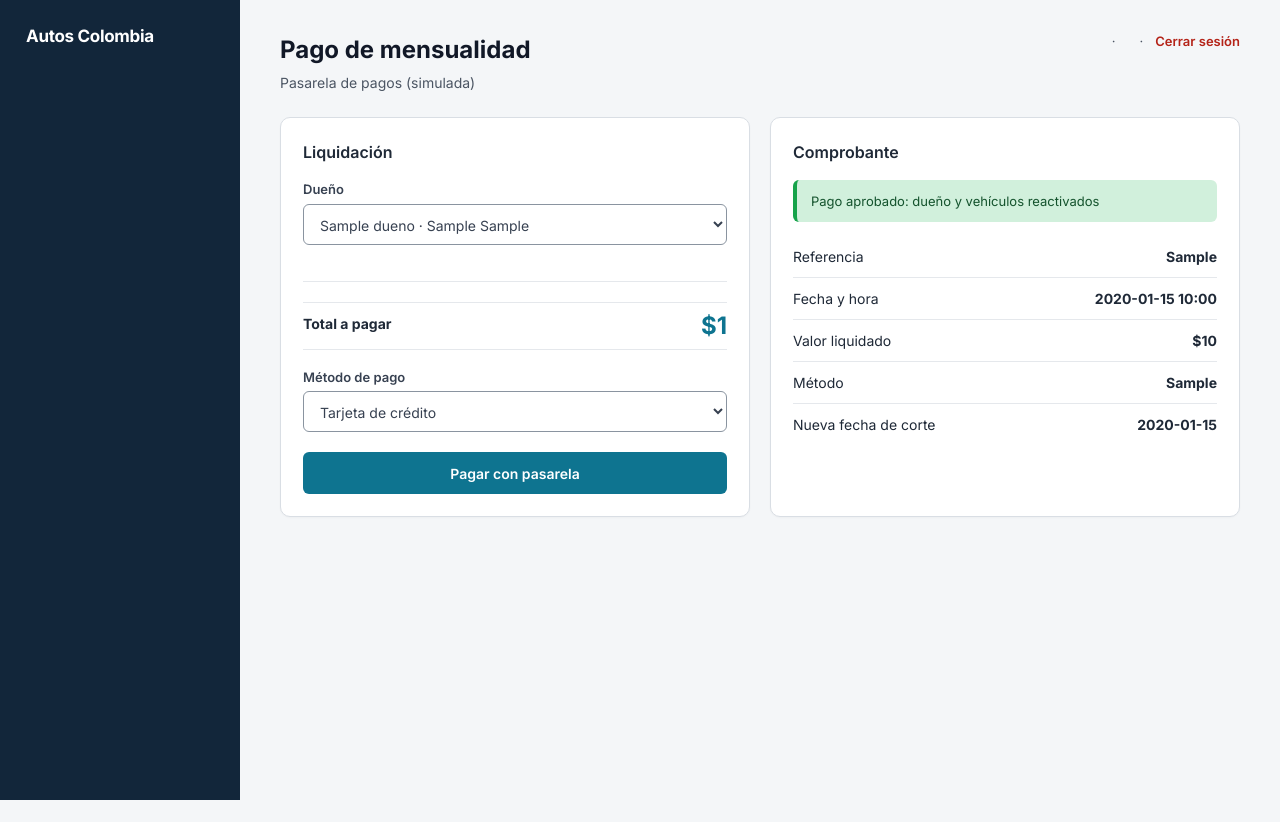
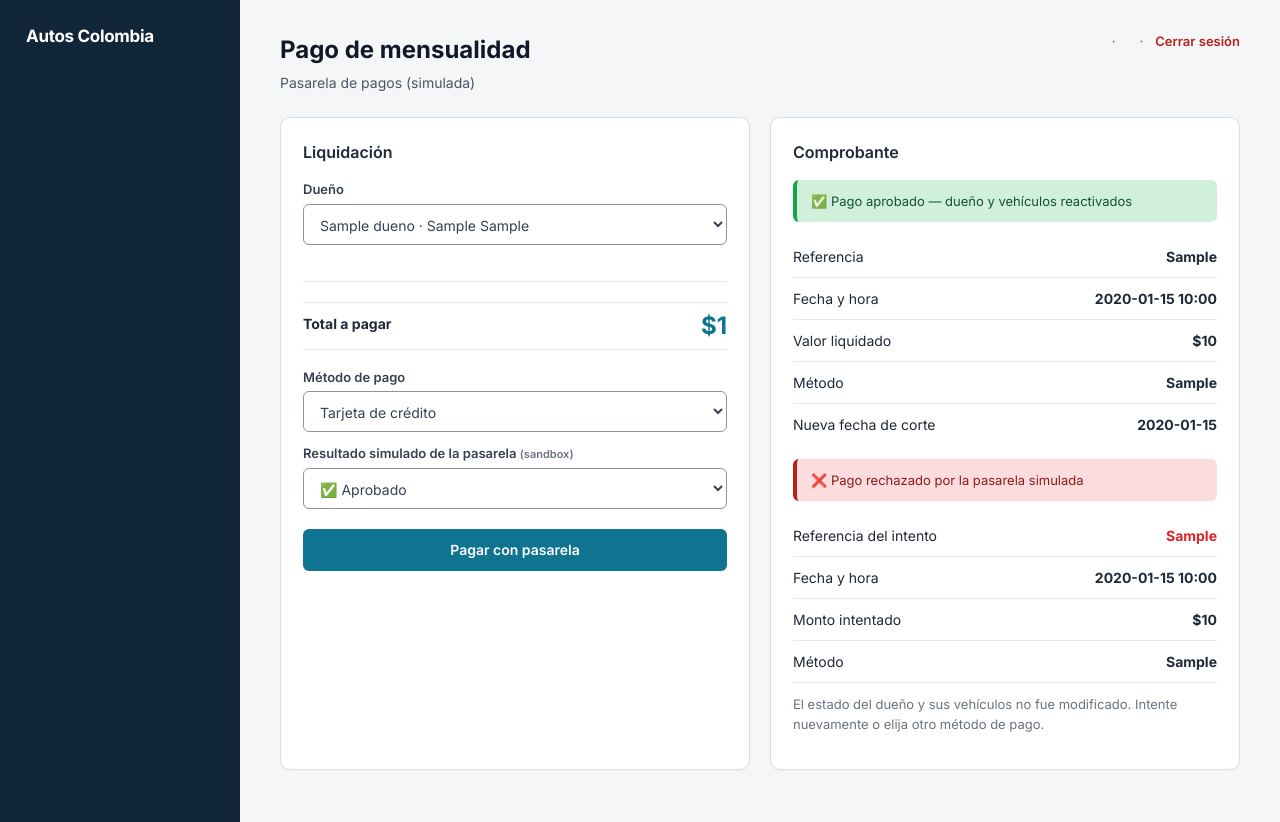
Before and after one commit to Victor-Quiceno/autos-colombia, a Spring app: template src/main/resources/templates/pagos/registro.html in a window 1280 px wide. Before the commit the page ends 800 px from the top, so only its background shows below. Run offline with Thymeleaf, Linux system fonts and the light colour scheme; the template is opened without the code that fills it: most values are stand-ins (such as "Sample title", 1, 10 or a date in 2020); data that the repository does not hold is empty; some of the project's set-up classes (security, data sources, template engines, error pages and the like) are left out, and stand-ins take their place.

Commit message:
feat: T10 - Pasarela de pagos simulada con resultado Aprobado/Rechazado y registro de intentos rechazados

```diff
--- a/src/main/java/com/autos_colombia/dto/PagoDTO.java
+++ b/src/main/java/com/autos_colombia/dto/PagoDTO.java
@@ -16,4 +16,7 @@ public class PagoDTO {
 
     @NotBlank(message = "El método de pago es obligatorio")
     private String metodoPago; // PSE, TARJETA_CREDITO, TARJETA_DEBITO, EFECTIVO
+
+    // Selector sandbox: "APROBADO" (default) o "RECHAZADO"
+    private String resultadoSimulado = "APROBADO";
 }
--- a/src/main/resources/templates/pagos/historial.html
+++ b/src/main/resources/templates/pagos/historial.html
@@ -37,7 +37,7 @@
                     <td th:text="${p.referenciaTransaccion}" style="font-weight: 700; color: #0e7490;"></td>
                     <td th:text="${p.dueno.nombreCompleto}"></td>
                     <td th:text="${#temporals.format(p.fechaPago, 'yyyy-MM-dd HH:mm')}"></td>
-                    <td th:text="${p.cantidadVehiculos} + ' activos'"></td>
+                    <td th:text="${p.cantidadVehiculos}"></td>
                     <td th:text="${p.metodoPago}"></td>
                     <td th:text="${'$' + #numbers.formatDecimal(p.montoTotal, 0, 'POINT', 0, 'POINT')}" style="font-weight: 600;"></td>
                     <td>
--- a/src/main/resources/templates/pagos/registro.html
+++ b/src/main/resources/templates/pagos/registro.html
@@ -57,6 +57,14 @@
                             </select>
                         </label>
 
+                        <label style="margin-top: 12px;">
+                            Resultado simulado de la pasarela <span style="font-size:11px;color:#6b7280;">(sandbox)</span>
+                            <select class="in" name="resultadoSimulado">
+                                <option value="APROBADO" selected>✅ Aprobado</option>
+                                <option value="RECHAZADO">❌ Rechazado</option>
+                            </select>
+                        </label>
+
                         <button type="submit" class="btn" style="width: 100%; margin-top: 16px;">Pagar con pasarela</button>
                     </form>
                 </div>
@@ -66,8 +74,9 @@
             <div class="card" style="flex: 1;">
                 <h2>Comprobante</h2>
 
+                <!-- Comprobante APROBADO -->
                 <div th:if="${comprobante != null}">
-                    <div class="al s">Pago aprobado: dueño y vehículos reactivados</div>
+                    <div class="al s">✅ Pago aprobado — dueño y vehículos reactivados</div>
                     <div class="ln">
                         <span>Referencia</span>
                         <b th:text="${comprobante.referenciaTransaccion}">[REF-PAGO]</b>
@@ -90,6 +99,30 @@
                     </div>
                 </div>
 
+                <!-- Comprobante RECHAZADO -->
+                <div th:if="${comprobanteRechazado != null}">
+                    <div class="al e">❌ Pago rechazado por la pasarela simulada</div>
+                    <div class="ln">
+                        <span>Referencia del intento</span>
+                        <b th:text="${comprobanteRechazado.referenciaTransaccion}" style="color:#dc2626;"></b>
+                    </div>
+                    <div class="ln">
+                        <span>Fecha y hora</span>
+                        <b th:text="${#temporals.format(comprobanteRechazado.fechaPago, 'yyyy-MM-dd HH:mm')}"></b>
+                    </div>
+                    <div class="ln">
+                        <span>Monto intentado</span>
+                        <b th:text="${'$' + #numbers.formatDecimal(comprobanteRechazado.montoTotal, 0, 'POINT', 0, 'POINT')}"></b>
+                    </div>
+                    <div class="ln">
+                        <span>Método</span>
+                        <b th:text="${comprobanteRechazado.metodoPago}"></b>
+                    </div>
+                    <p style="color:#6b7280;font-size:13px;margin-top:12px;">
+                        El estado del dueño y sus vehículos no fue modificado. Intente nuevamente o elija otro método de pago.
+                    </p>
+                </div>
+
                 <div th:unless="${comprobante != null}">
                     <p style="color: #6b7280; font-size: 14px;">Seleccione un cliente y confirme la transacción para generar el comprobante oficial de pago.</p>
                     <div style="margin-top: 24px;">
```
Also changed, not shown: src/main/java/com/autos_colombia/controller/PagoController.java (+8 -0 lines), src/main/java/com/autos_colombia/service/PagoService.java (+66 -5 lines), src/main/java/com/autos_colombia/service/PasarelaPagoService.java (added, +27 -0 lines).
